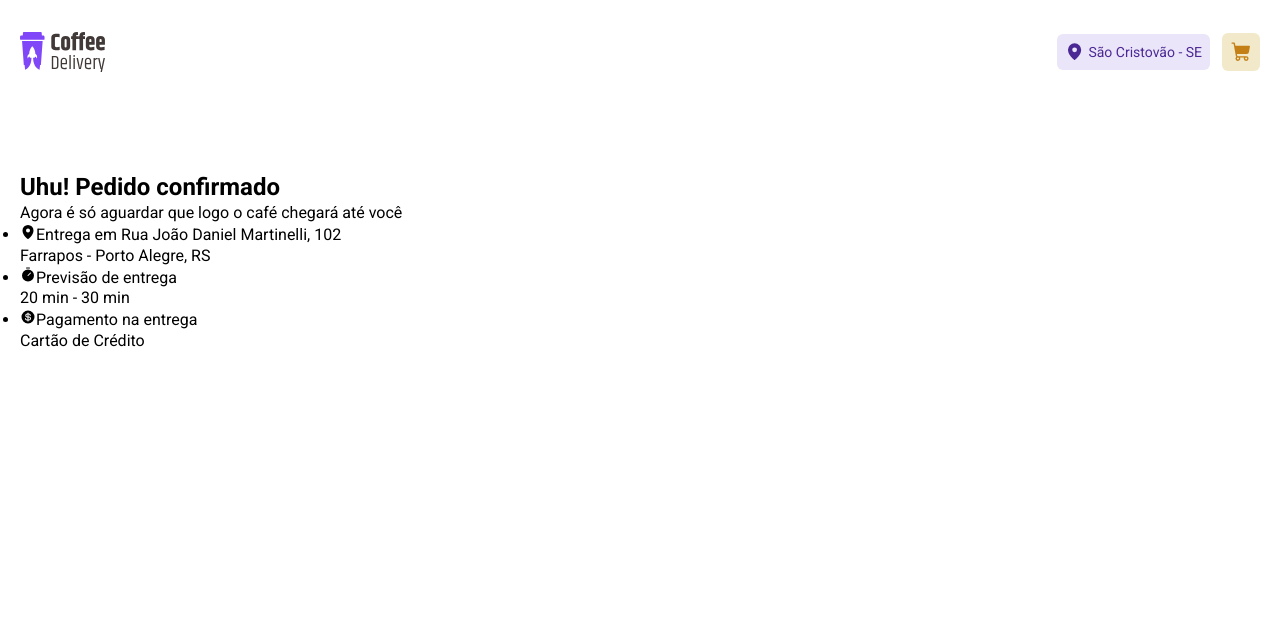
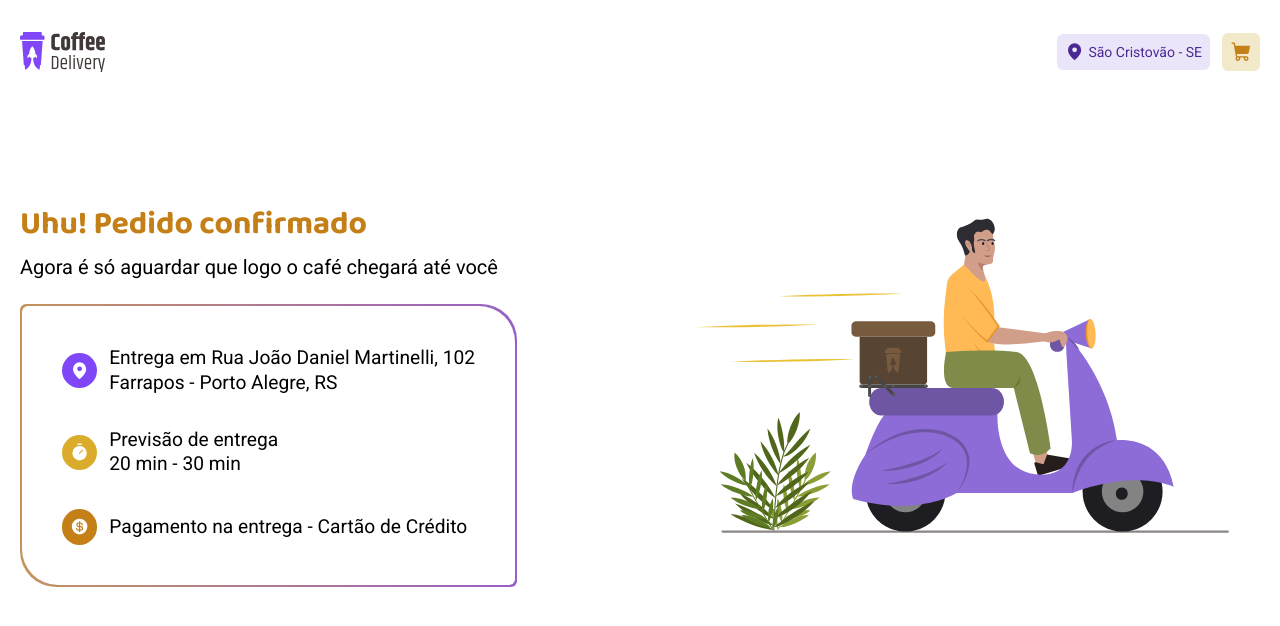
Before and after one commit to Kaique790/react-projects, a React (Vite) app: page /order-placed in a window 1280 px wide. Shown: the top 626 px of the page. Built offline with nearby package versions, Linux system fonts and the light colour scheme.

Commit message:
Order Placed - layout finalized

```diff
--- a/src/pages/OrderPlaced/index.tsx
+++ b/src/pages/OrderPlaced/index.tsx
@@ -1,39 +1,50 @@
 import { CurrencyDollar, MapPin, Timer } from "@phosphor-icons/react";
 import { MainContainer } from "../../components/mainContainer";
+import {
+  Border,
+  DollarItemOrder,
+  MapItemOrder,
+  OrderPlacedContainer,
+  TimerItemOrder,
+} from "./styles";
+
+import illustration from "./Illustration.svg";
 
 export function OrderPlaced() {
   return (
     <MainContainer>
-      <>
-        <section>
+      <OrderPlacedContainer>
+        <div>
           <h1>Uhu! Pedido confirmado</h1>
           <p>Agora é só aguardar que logo o café chegará até você</p>
-
           <aside>
+            <Border></Border>
             <ul>
               <li>
-                <span>
+                <MapItemOrder>
                   <MapPin weight="fill" />
-                </span>
-                Entrega em Rua João Daniel Martinelli, 102 <br />
-                Farrapos - Porto Alegre, RS
+                </MapItemOrder>
+                Entrega em Rua João Daniel Martinelli, 102 <br /> Farrapos -
+                Porto Alegre, RS
               </li>
               <li>
-                <span>
+                <TimerItemOrder>
                   <Timer weight="fill" />
-                </span>
-                Previsão de entrega <br /> <span>20 min - 30 min</span>
+                </TimerItemOrder>
+                Previsão de entrega <br /> 20 min - 30 min
               </li>
               <li>
-                <span>
+                <DollarItemOrder>
                   <CurrencyDollar weight="fill" />
-                </span>
-                Pagamento na entrega <br /> Cartão de Crédito
+                </DollarItemOrder>
+                Pagamento na entrega - Cartão de Crédito
               </li>
             </ul>
           </aside>
-        </section>
-      </>
+        </div>
+
+        <img src={illustration} alt="" />
+      </OrderPlacedContainer>
     </MainContainer>
   );
 }
--- /dev/null
+++ b/src/pages/OrderPlaced/styles.ts
@@ -0,0 +1,103 @@
+import styled from "styled-components";
+
+export const OrderPlacedContainer = styled.section`
+  padding-block: 2rem;
+  height: 100%;
+
+  font-size: 120%;
+
+  display: flex;
+  justify-content: space-between;
+
+  h1 {
+    font-size: 2rem;
+    font-weight: bolder;
+    font-family: "Baloo 2";
+
+    margin-bottom: 0.5rem;
+
+    color: ${(props) => props.theme["yellow-700"]};
+  }
+
+  aside {
+    overflow: hidden;
+
+    border-radius: 0.375rem;
+    border-top-right-radius: 2.25rem;
+    border-bottom-left-radius: 2.25rem;
+
+    margin-top: 1.5rem;
+    position: relative;
+    --border-width: 2px;
+
+    padding: var(--border-width);
+  }
+
+  p {
+    font-size: 1.25rem;
+  }
+
+  ul {
+    border-radius: 0.375rem;
+    border-top-right-radius: 2.25rem;
+    border-bottom-left-radius: 2.25rem;
+    padding: 2.5rem;
+    background-color: white;
+    position: relative;
+    list-style: none;
+    display: flex;
+    flex-direction: column;
+    gap: 2rem;
+  }
+
+  li {
+    display: flex;
+    align-items: center;
+    gap: 0.75rem;
+  }
+
+  img {
+    height: 21.5rem;
+  }
+`;
+
+export const Border = styled.div`
+  position: absolute;
+  inset: 0;
+
+  &::after {
+    content: "";
+    position: absolute;
+    top: 50%;
+    left: 50%;
+    min-width: 200%;
+    min-height: 200%;
+    background: linear-gradient(
+      90deg,
+      ${(prosp) => prosp.theme["yellow-500"]},
+      ${(prosp) => prosp.theme["purple-400"]}
+    );
+
+    transform: translate(-50%, -50%);
+  }
+`;
+
+export const ItemIconOrder = styled.div`
+  color: ${(props) => props.theme.white};
+  display: flex;
+
+  padding: 0.5rem;
+  border-radius: 99999px;
+`;
+
+export const TimerItemOrder = styled(ItemIconOrder)`
+  background-color: ${(props) => props.theme["yellow-500"]};
+`;
+
+export const MapItemOrder = styled(ItemIconOrder)`
+  background-color: ${(props) => props.theme["purple-400"]};
+`;
+
+export const DollarItemOrder = styled(ItemIconOrder)`
+  background-color: ${(props) => props.theme["yellow-700"]};
+`;
```
Also changed, not shown: src/pages/OrderPlaced/Illustration.svg (added).
